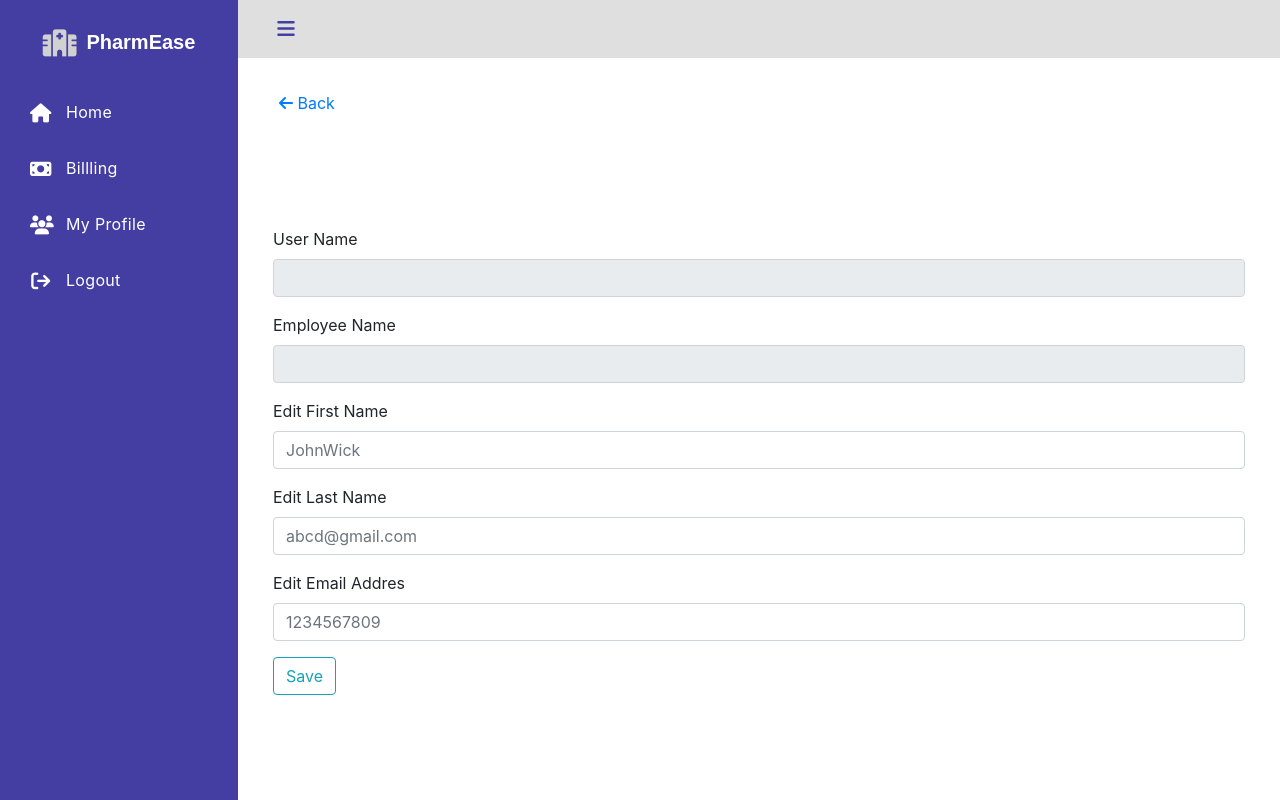
After one commit to prajwalsuvarna/PharmEase, a Django app: template pharmacy/templates/editUser.html in a window 1280 px wide. The commit adds this page. Run offline with Django 4.2, Linux system fonts and the light colour scheme; the template is opened without the code that fills it, so the values that code supplies are empty; some libraries are stand-ins or nearby versions.

Commit message:
User update and delete method added

```diff
--- a/pharmacy/members/urls.py
+++ b/pharmacy/members/urls.py
@@ -26,6 +26,8 @@ urlpatterns = [
     path('bill/',views.bill,name="bill"),
     path('newBill/',views.newBill,name="newBill"),
     path('del_user/<str:username>',views.del_user,name="del_user"),
+    path('updateUser/<str:username>',views.updateUser,name="updateUser"),
+    path('editUser/<str:username>',views.editUser,name="editUser"),
     path('editEmp/<int:e_id>',views.editEmp,name="editEmp"),
     # path('drugs/editDrg/<int:dg_id>',views.editDrg)
 
--- a/pharmacy/templates/editEmp.html
+++ b/pharmacy/templates/editEmp.html
@@ -27,11 +27,11 @@
   <input type="text" class="form-control" name="empname" id="exampleFormControlInput1" value="{{EmpModel.empname}}" placeholder="JohnWick">
 </div>
 <div class="form-group">
-    <label for="exampleFormControlInput1" >Enter Email</label>
+    <label for="exampleFormControlInput1" >Edit Email Address</label>
     <input type="email" class="form-control" name="email" id="exampleFormControlInput1" value="{{EmpModel.email}}" placeholder="abcd@gmail.com">
   </div>
   <div class="form-group">
-    <label for="exampleFormControlInput1" >Enter Mobile Number</label>
+    <label for="exampleFormControlInput1" >Edit Mobile Number</label>
     <input type="number" class="form-control" id="exampleFormControlInput1" name="mobile" value="{{EmpModel.mobile}}" placeholder="1234567809">
   </div>
   <input type="submit" class="btn btn-outline-info" value="Save"/>
--- /dev/null
+++ b/pharmacy/templates/editUser.html
@@ -0,0 +1,44 @@
+{% extends "base.html" %}
+{% load static %}
+{% block content %}
+<div class="ml-4 pl-3 ">
+    <a href="{% url 'user' %}" class="btn bg-transparent secondary px-0"><i class="fa fa-arrow-left"></i> Back</a>
+</div>
+{% if messages %}
+{% for mess in messages %}
+<div class=" m-2 alert alert-success alert-dismissible fade show"  id="alert" role="alert">
+  <b style="color:green;">{{mess}}</b>
+  <button type="button" class="close" data-dismiss="alert" aria-label="Close">
+    <span aria-hidden="true">&times;</span>
+  </button>
+</div>
+{% endfor %}
+{% endif %}
+
+<div class="card-body py-md-4">
+<form class="container" method="POST"  action="/updateUser/{{userObj.username}}">
+{% csrf_token %}
+<div class="form-group">
+    <label for="exampleFormControlInput1" > User Name</label>
+    <input type="text" class="form-control" name="username" id="exampleFormControlInput1" value="{{userObj.username}}" placeholder=" " readonly>
+  </div>
+  <div class="form-group">
+    <label for="exampleFormControlInput1" > Employee Name</label>
+    <input type="text" class="form-control" name="empname" id="exampleFormControlInput1" value="{{userObj.users.emp_id.empname}}" placeholder=" " readonly>
+  </div>
+<div class="form-group">
+  <label for="exampleFormControlInput1" >Edit First Name</label>
+  <input type="text" class="form-control" name="first_name" id="exampleFormControlInput1" value="{{userObj.first_name}}" placeholder="JohnWick">
+</div>
+<div class="form-group">
+    <label for="exampleFormControlInput1" >Edit Last Name</label>
+    <input type="text" class="form-control" name="last_name" id="exampleFormControlInput1" value="{{userObj.last_name}}" placeholder="abcd@gmail.com">
+  </div>
+  <div class="form-group">
+    <label for="exampleFormControlInput1" >Edit Email Addres</label>
+    <input type="email" class="form-control" id="exampleFormControlInput1" name="email" value="{{userObj.email}}" placeholder="1234567809">
+  </div>
+  <input type="submit" class="btn btn-outline-info" value="Save"/>
+</form>
+</div>
+{% endblock content %}
--- a/pharmacy/templates/user.html
+++ b/pharmacy/templates/user.html
@@ -36,7 +36,7 @@ $('#table_db').DataTable();
       <td>{{result.email}}</td>
       <td>{{result.last_login}}</td>
 
-      <td><a href="editEmp/{{result.username}}"><i class="fa-solid fa-pen-to-square"></i></a></td>
+      <td><a href="/editUser/{{result.username}}"><i class="fa-solid fa-pen-to-square"></i></a></td>
       <td><a href="/del_user/{{result.username}}" onclick="return confirm('Are you sure you want to delete?')"><i class="fa-solid fa-trash"></i></a></td>
       </tr>
       {% endfor %}
```
Also changed, not shown: pharmacy/members/views.py (+20 -0 lines), pharmacy/templates/update_user.html (deleted).
